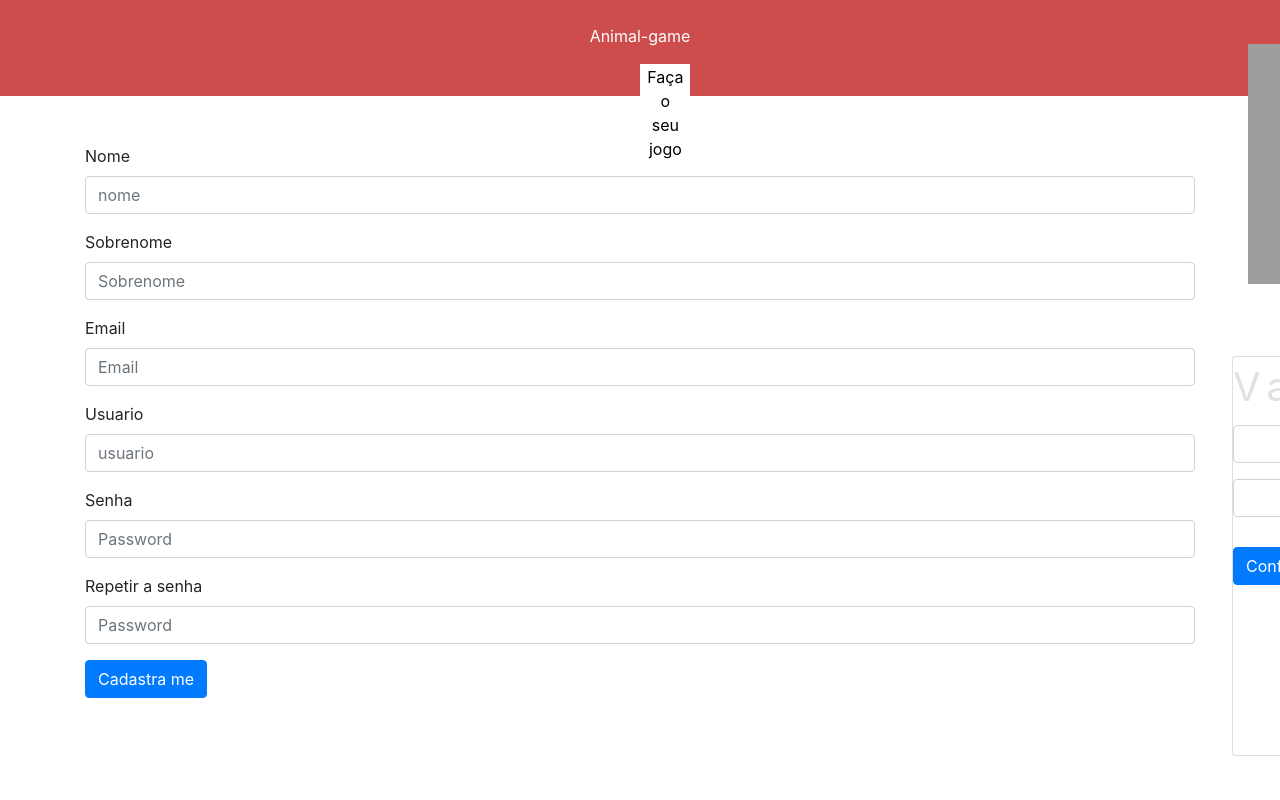
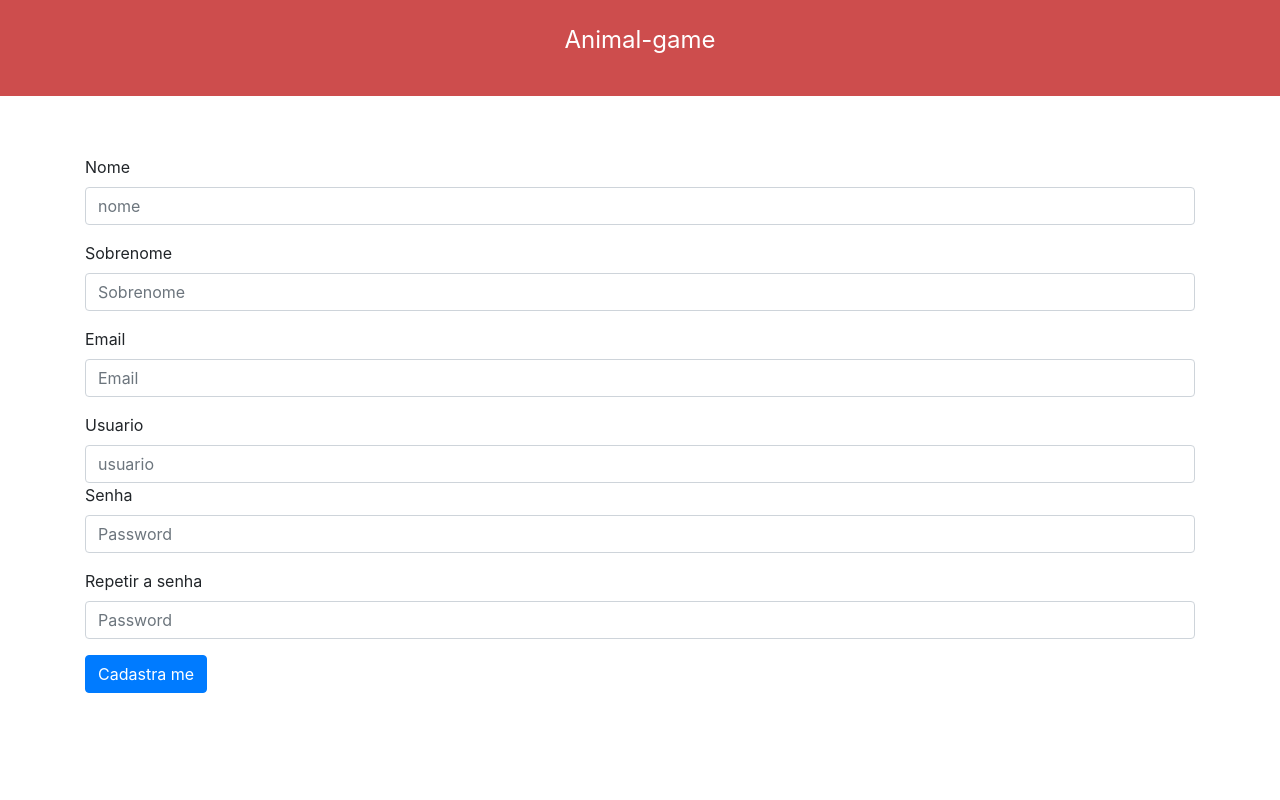
Before and after one commit to Fbc00/animal-game, a Django app: page /registrar/ in a window 1280 px wide. Run offline with Django 4.2, Linux system fonts and the light colour scheme; lists and menus that the app fills with data are empty; some libraries are stand-ins or nearby versions; grey boxes are pictures that could not be loaded.

Commit message:
front-end terminado

```diff
--- a/core_main/templates/core/index.html
+++ b/core_main/templates/core/index.html
@@ -15,7 +15,7 @@
 
           {% for apos in apostas %}
             <tr>
-                <td>{{ apos.nome }}</td>
+                <td>  <a href="{%  url 'detalhes' apos.id %}"> {{ apos.bicho }} </a></td>
                 {% if apos.resultado %}
                 <td class="btn-outline-success">{{ 'WIN' }}</td>
                 {% else %}
--- a/core_main/templates/core/registrar.html
+++ b/core_main/templates/core/registrar.html
@@ -9,8 +9,8 @@
             </div>
         {% endfor %}
     {% endif %}
-
-<form method="post" action="{% url 'registrar'%}">
+    <div class="container-registrar">
+<form method="post" action="{% url 'registrar'%}" style="width: 100%;">
   {% csrf_token %}
 
     <div class="form-group mt-5">
@@ -27,7 +27,7 @@
     <input type="email" class="form-control" id="exampleInputEmail1"  value="{{ request.POST.email}}" name="email" placeholder="Email">
   </div>
 
-  <div class="form-group">
+  <div clawss="form-group">
     <label for="exampleInputEmail1">Usuario</label>
     <input type="text" class="form-control"  value="{{ request.POST.usuario}}" name="usuario" placeholder="usuario">
   </div>
@@ -42,5 +42,6 @@
   <button type="submit" class="btn btn-primary">Cadastra me</button>
 
 </form>
+    </div>
 
 {% endblock %}
--- a/core_main/urls.py
+++ b/core_main/urls.py
@@ -3,9 +3,9 @@
 from . import views
 
 urlpatterns = [
-    path('admin/', admin.site.urls),
     path('', views.index, name='index'),
     path('login/', views.login, name='login'),
-    path('detalhes/', views.detalhes, name='detalhes'),
+    path('logout/', views.logout, name='logout'),
+    path('<int:id>/', views.detalhes, name='detalhes'),
     path('registrar/', views.registrar, name='registrar'),
 ]
--- a/core_main/views.py
+++ b/core_main/views.py
@@ -1,14 +1,15 @@
 import email
 from django.contrib.auth.decorators import login_required
-from django.shortcuts import redirect, render
+from django.shortcuts import redirect, render, get_object_or_404
 from .models import Bicho, Aposta
 from django.contrib.auth.models import User
 from django.contrib import messages, auth
 # Create your views here.
 
+
 @login_required(login_url='login')
 def index(request):
-    aposta = Aposta.objects.all()
+    aposta = Aposta.objects.filter(id=request.user.id)
     bicho = Bicho.objects.all()
     return render(request, 'core/index.html', {'objetos': bicho,
                                               'apostas': aposta})
@@ -27,18 +28,24 @@
         return render(request, 'core/login.html')
     else:
         auth.login(request, user)
-        messages.add_message(request, messages.SUCCESS, 'Bem vindo!')
-        return redirect('dashboard')
+        # messages.add_message(request, messages.SUCCESS, 'Bem vindo!')
+        return redirect('index')
+
+def logout(request):
+    auth.logout(request)
+    return redirect('login')
+
 
 @login_required(login_url='login')
-def detalhes(request):
-    aposta = Aposta.objects.all()
-    return render(request, 'core/detalhes.html', {'apostas': aposta})
+def detalhes(request, id):
+    aposta = get_object_or_404(Aposta, id=id)
+    bicho = Bicho.objects.all()
+    return render(request, 'core/detalhes.html', {'aposta': aposta})
+
 
 
 def registrar(request):
     if request.method =='POST':
-
         nome = request.POST.get('nome',None)
         sobrenome = request.POST.get('sobrenome',None)
         email = request.POST.get('email',None)
--- a/templates/base.html
+++ b/templates/base.html
@@ -11,7 +11,7 @@
 
     {% include 'parciais/_nav.html' %}
 
-    <div class="container">
+    <div class="container" style="height: 100%;">
         {% block conteudo %}
         {% endblock %}
     </div>
--- a/templates/parciais/_head.html
+++ b/templates/parciais/_head.html
@@ -5,6 +5,9 @@
   <meta name="description" content="">
   <meta name="author" content="">
  <link href="{% static 'css/style.css'%}" rel="stylesheet">
+<link rel="preconnect" href="https://fonts.googleapis.com">
+<link rel="preconnect" href="https://fonts.gstatic.com" crossorigin>
+<link href="https://fonts.googleapis.com/css2?family=Montserrat:wght@100&family=VT323&display=swap" rel="stylesheet">
   <title>animal-game</title>
 
   <!-- Bootstrap core CSS -->
--- a/templates/parciais/_nav.html
+++ b/templates/parciais/_nav.html
@@ -2,33 +2,36 @@
 <header class="header-js">
   <div class="identification">
         <p class="logo"> Animal-game</p>
+      {% if request.user.is_authenticated %}
         <button class="btn-canvaOff" type="button" onclick="addCanvas()">
             Faça o seu jogo
         </button>
+
+ <a class="btn btn-outline-dark" href="{% url 'logout' %}"> Logout</a>
     </div>
+
         <div class="offCanvas js-offcanvas">
                 <button class="exit js-exit" onclick="exitCanvas()">X</button>
                 <ul>
                         <img src="https://lulacerda.ig.com.br/wp-content/uploads/2021/02/EtJLXE6XEAEOYmX-1024x681.jpeg" alt="">
+                        <a href="https://senai.club/senai-belford-roxo-2019-rj/">Saiba mais</a>
+                <li></li>
                         <li>
-                <div class="card" style="width: 22rem; height: 25rem;">
                         <form method="POST" action="" class="form-login">
                                 <div class="form-group">
                                 <label for="">Valor</label>
                                 <input type="text" class="form-control valor"  placeholder="" name="valor">
                                 </div>
                                 <div class="form-group">
-                                        <select name="bichos" id="" class="form-control">
-                                                {% for bicho in bichos %}
-                                                <option value="{{ bicho.id }}">{{ bicho.nome }}</option>
-                                                {% endfor %}
+                                <label for="">Bicho</label>
+                                        <select name="bichos" id="" class="form-control bicho">
                                         </select>
                                 </div>
 
                                 <button type="submit" class="btn btn-primary">Confirmar Aposta</button>
                         </form>
-                 </div>
                 </li>
                 </ul>
             </div>
+    {% endif %}
 </header>
--- a/templates/static/css/style.css
+++ b/templates/static/css/style.css
@@ -1,4 +1,8 @@
+
+
 body, html, ul {
+
+    text-decoration: none;
     scroll-behavior: smooth;
     font-size: 16px;
     list-style: none;
@@ -8,44 +12,30 @@
     height: 100%;
 }
 
-
-.canvas-color {
-    background-color: red;
-}
-
 .header-js {
     background-color: rgb(205, 77, 77);
-    top: 0;
     display: flex;
-    align-items: center;
-    justify-content: center;
+    position: fixed;
+    justify-content: space-around;
     width: 100%;
     height: 6rem;
+    font-size: 1.5rem;
 
 }
 
 .identification {
-    flex-direction: row;
+    display: flex;
+    justify-content: space-around;
+    width: 100%;
+    color: white;
+    height: 100%;
     align-items: center;
-    justify-content: space-between;
-    color: white;
-    height: 50%;
 }
 
-img {
+ul > img {
     width: 20rem;
     height: 15rem;
 }
-.btn-canvaOff {
-    cursor: pointer;
-    border: none;
-    float: right;
-    background: white;
-    width: 50px;
-    height: 50px;
-
-}
-
 .offCanvas {
     position: fixed;
     width: 20%;
@@ -62,36 +52,107 @@
     transition: all 1500ms cubic-bezier(.19, 1, .22, 1);
 }
 
-ul {
+ul  {
     color: #dee2e6;
     display: flex;
     justify-content: center;
-    gap: 4.5rem;
+    gap: 1rem;
     flex-direction: column;
     align-items: center;
     letter-spacing: 0.5rem;
-    font-size: 2.5rem;
 }
+
+
+.form-login {
+    display: flex;
+    justify-content: center;
+    align-items: center;
+    width: 30rem;
+    flex-direction: column;
+    gap: 1rem;
+}
+
 
 
 .exit {
     top: 1.5rem;
     left: 1.5rem;
     position: absolute;
+    background: transparent;
     font-size: 2rem;
-    cursor: pointer;
-    border: none;
-    float: right;
-    background: white;
-    width: 50px;
-    height: 50px;
-
-}
-
-.btn-canvaOff {
     cursor: pointer;
     border: none;
     float: right;
     width: 50px;
     height: 50px;
+    color: white;
+
 }
+
+.btn-canvaOff {
+    vertical-align: middle;
+    padding: 0.375rem 0.75rem;
+    font-size: 1.5rem;
+    line-height: 1.5;
+    border-radius: 0.25rem;
+    background-color: rgb(205, 77, 77);
+    cursor: pointer;
+    border: none;
+    color: white;
+}
+
+.btn-canvaOff:hover {
+    background-color: rgb(234, 112, 112);
+    box-shadow: 0.5rem 0.5rem 0.5rem rgb(0, 0, 0, 0.1);
+    cursor: pointer;
+    transition: color .15s ease-in-out,background-color .15s ease-in-out,border-color .15s ease-in-out,box-shadow .15s ease-in-out;
+}
+.login-container {
+    height: 100%;
+    display: flex;
+    flex-direction: column;
+    justify-content: center;
+    gap: 5rem;
+    align-items: center;
+    padding: 5rem;
+
+}
+
+.login-container > img {
+    width: 37rem;
+    height: 27rem;
+}
+
+.detalhes-container {
+
+    display: flex;
+    justify-content: center;
+    align-items: center;
+    gap: 1rem;
+    width: 100%;
+    height: 100%;
+}
+.detalhes-container > .detalhes {
+    gap: .5rem;
+    display: flex;
+    flex-direction: column;
+    padding: 2rem;
+    width: 400px;
+    height: 500px;
+    background-color: aliceblue;
+    border-radius: 0.5rem;
+    box-shadow: 0.5rem 0.5rem 0.5rem rgb(0, 0, 0, 0.2);
+    font-size: 1.2rem;
+}
+.container-registrar {
+    display: flex;
+    justify-content: center;
+    flex-direction: column;
+    align-items: center;
+    gap: 1rem;
+    width: 100%;
+    height: 100%;
+}
+.container-registrar input {
+
+}
```
Also changed, not shown: core_main/templates/core/detalhes.html (+15 -20 lines), core_main/templates/core/login.html (+11 -5 lines), templates/static/js/main.js (+50 -2 lines).
